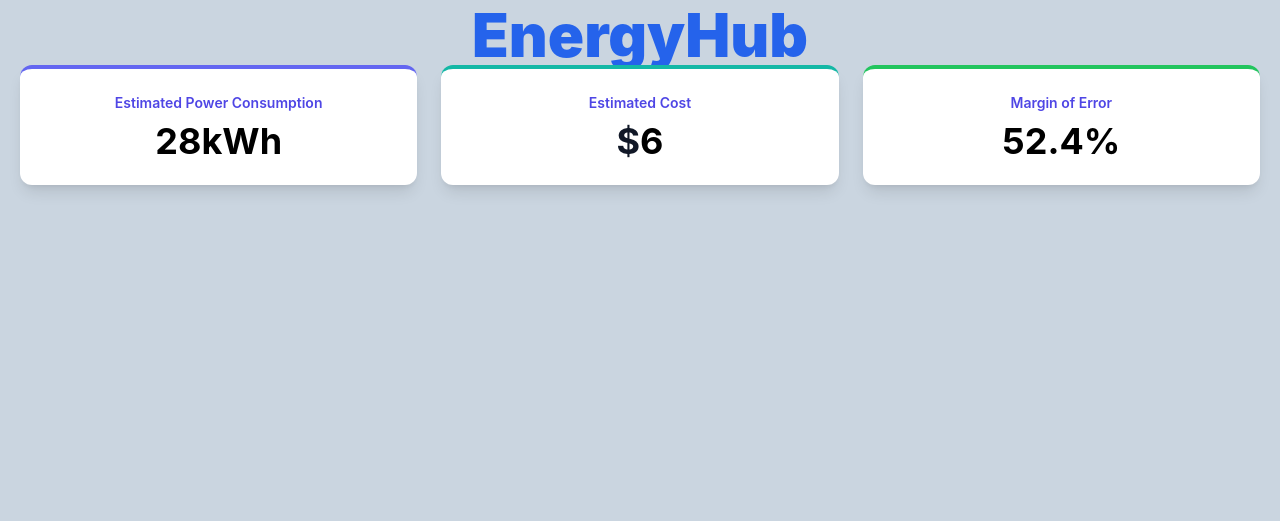
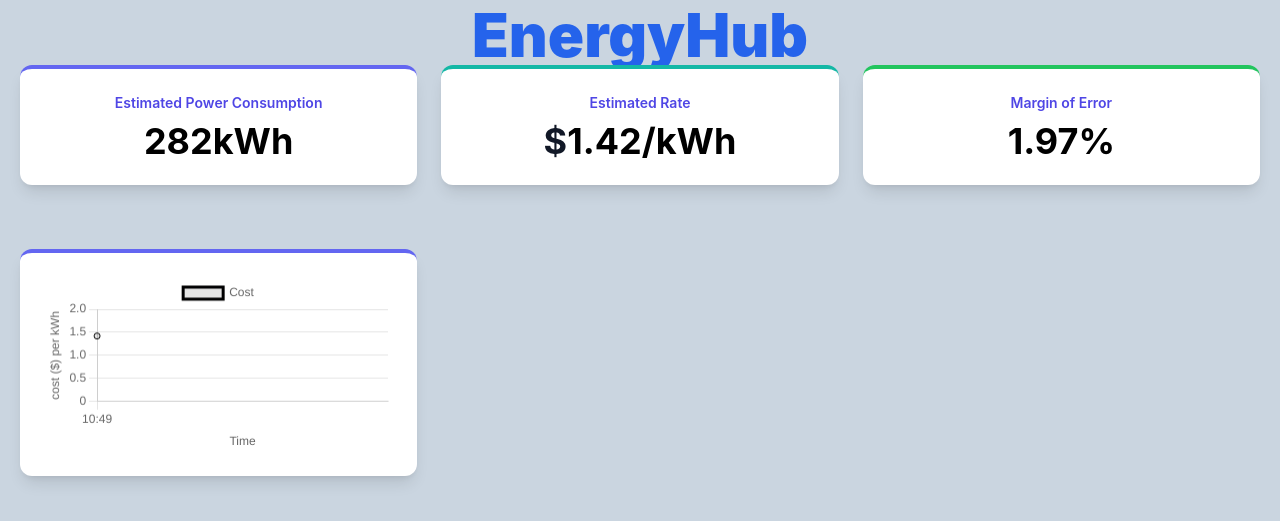
Before and after one commit to Mathemusician1729/Hack-The-Change-2025, a Flask app: page / in a window 1280 px wide. Shown: the part 15-536 px from the top of the page. Run offline with Flask 3, Linux system fonts and the light colour scheme; some libraries are stand-ins or nearby versions.

Commit message:
graph works

```diff
--- a/frontend/flask1.py
+++ b/frontend/flask1.py
@@ -1,5 +1,5 @@
 from flask import Flask, jsonify, render_template
-import random
+import random, datetime
 import matplotlib.pyplot as plt
 
 app = Flask(__name__)
@@ -8,14 +8,16 @@
 def index():
     return render_template('page.html')
 
-
 @app.route('/api/values')
 def get_values():
     global live_int_value
     global data_values
     global power_generated
     global moe
+    global current_time
 
+
+    current_time = datetime.datetime.now()
 
     power_generated = 28
 
@@ -25,11 +27,16 @@
 
     moe = 52.4
 
-    output = 4.2
+    current_time += datetime.timedelta(hours=1)
+    time = current_time.strftime('%H:%M')
 
-    return jsonify({'value': live_int_value,
-                    "powergen": power_generated,
-                    "moe": moe})
+    # simulate data
+    return jsonify({
+                    "powergen": random.randint(200,400),
+                    'cost': round(random.uniform(0,1.5),2),
+                    "moe": round(random.uniform(0,5),2),
+                    "timestamp": time
+                    })
 
 if __name__ == '__main__':
     app.run(debug=True, threaded=True)
--- a/frontend/templates/page.html
+++ b/frontend/templates/page.html
@@ -30,7 +30,7 @@
 
                 <!-- Card 2: Estimate for cost -->
                 <div id="estimated-cost" class="bg-white p-6 rounded-xl shadow-lg border-t-4 border-teal-500 transition-all hover:shadow-xl">
-                    <div class="text-sm font-semibold text-indigo-600 mb-2">Estimated Cost</div>
+                    <div class="text-sm font-semibold text-indigo-600 mb-2">Estimated Rate</div>
                     <div class="text-4xl font-bold text-gray-900">$<span id="live-cost-est">loading....</span></div>
                 </div>
 
@@ -40,8 +40,42 @@
                     <div class="text-4xl font-bold text-gray-900"><span id="moe">loading....</span></div>
                 </div>
 
+                <div id="charts" class="bg-white p-6 rounded-xl shadow-lg border-t-4 border-indigo-500 mt-10">
+                    <canvas id="line-chart"></canvas>
+                </div>
+
         <script src="https://cdn.jsdelivr.net/npm/chart.js"></script>
         <script>
+            let chart1;
+            let chart1Data = [];
+            let chart1Labels = [];
+
+            window.onload = function() {
+                const c = document.getElementById('line-chart').getContext('2d');
+                const config = {
+                    type: "line",
+                    data: {
+                        labels: chart1Labels,
+                        datasets: [{
+                            label: 'Cost',
+                            data: chart1Data,
+                            borderColor: 'rgba(0,0,1,1)'
+                        }]
+                    },
+                    options: {
+                        responsive: true,
+                        animation: false,
+                        scales: {
+                            x: { title: {display: true, text: 'Time'}},
+                            y: {beginAtZero: true, title: {display: true, text: 'cost ($) per kWh'}, suggestedMin: 0, suggestedMax: 1.6}
+                        }
+                    }
+                }
+
+                // Estimated cost for each hour
+                chart1 = new Chart(c, config)
+            };
+
             function fetchLiveValue() {
                 fetch('/api/values')
                 .then(response => {
@@ -49,35 +83,38 @@
                 })
 
                 .then(data=>{
+                    // update card values
                     const gen_update = data.powergen;
                     const generator_block = document.getElementById("energy_gen");
                     generator_block.innerText = gen_update + "kWh"
                     generator_block.style.color = 'black';
 
-                    const updated_value = data.value;
+                    const updated_value = data.cost;
                     const cost_estimates = document.getElementById("live-cost-est");
-                    cost_estimates.innerText = updated_value;
+                    cost_estimates.innerText = updated_value + "/kWh";
                     cost_estimates.style.color = 'black';
                     cost_estimates.style.textAlign = "center";
 
                     const moe_update = data.moe;
                     const moe_block = document.getElementById("moe");
-                    moe_block.innerText = moe_update + "%"
+                    moe_block.innerText = moe_update + "%";
                     moe_block.style.color = 'black';
+
+                    // update chart
+                    chart1Labels.push(data.timestamp)
+                    chart1Data.push(data.cost)
+
+                    if (chart1Data.length > 10) {
+                        chart1Labels.shift()
+                        chart1Data.shift();
+                    }
+                    chart1.update();
                 })
             }
 
             setInterval(fetchLiveValue, 3000);
             fetchLiveValue();
-
-            window.onload = function() {
-                    fetchLiveValue();
-                    // Start on the main dashboard page
-                    const d = document.getElementById('powerChart').getContext('2d')
-                    const chart = new Chart(d, )
-
-                };
-            </script>
-            </div>
+        </script>
         </div>
+    </div>
 </body>
```
